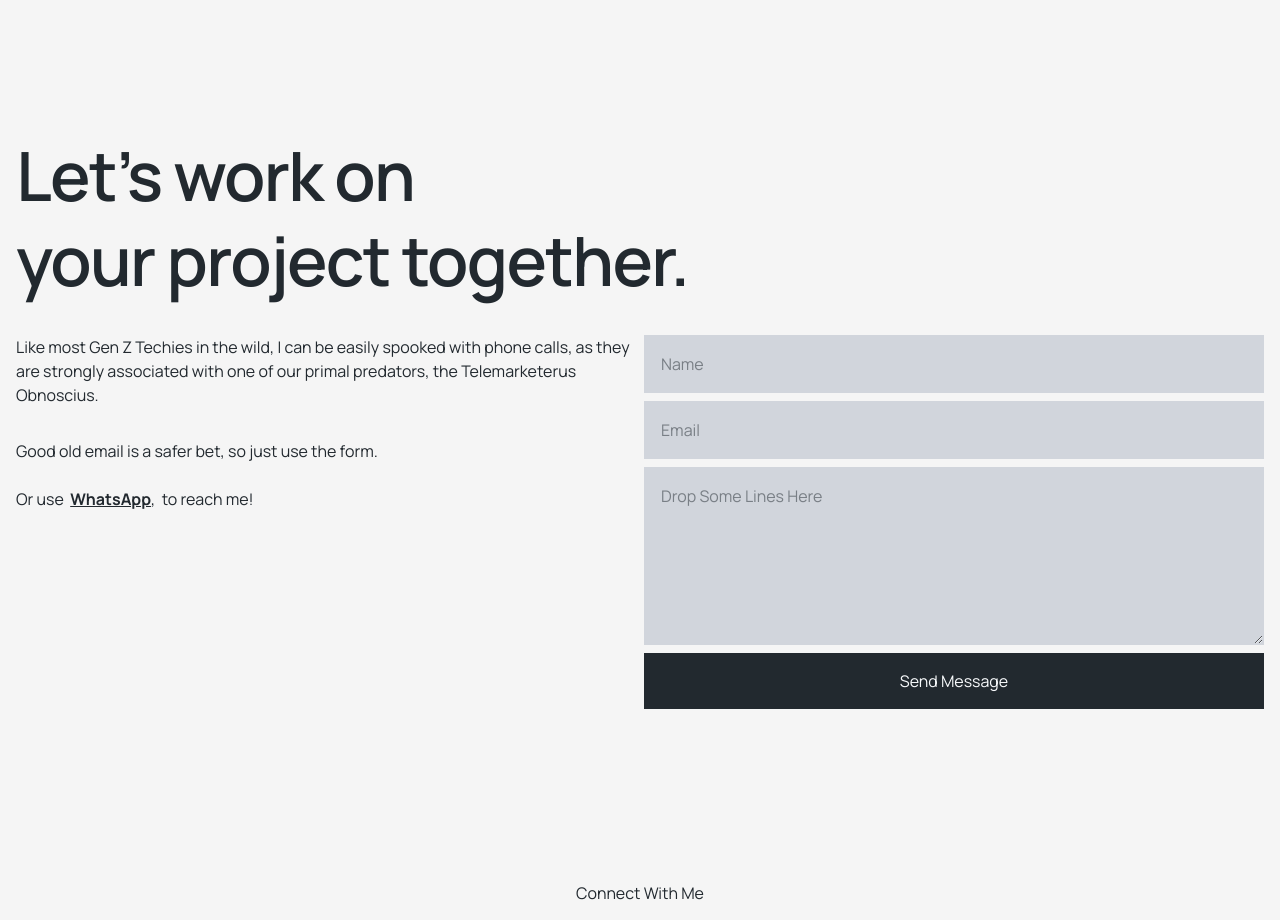
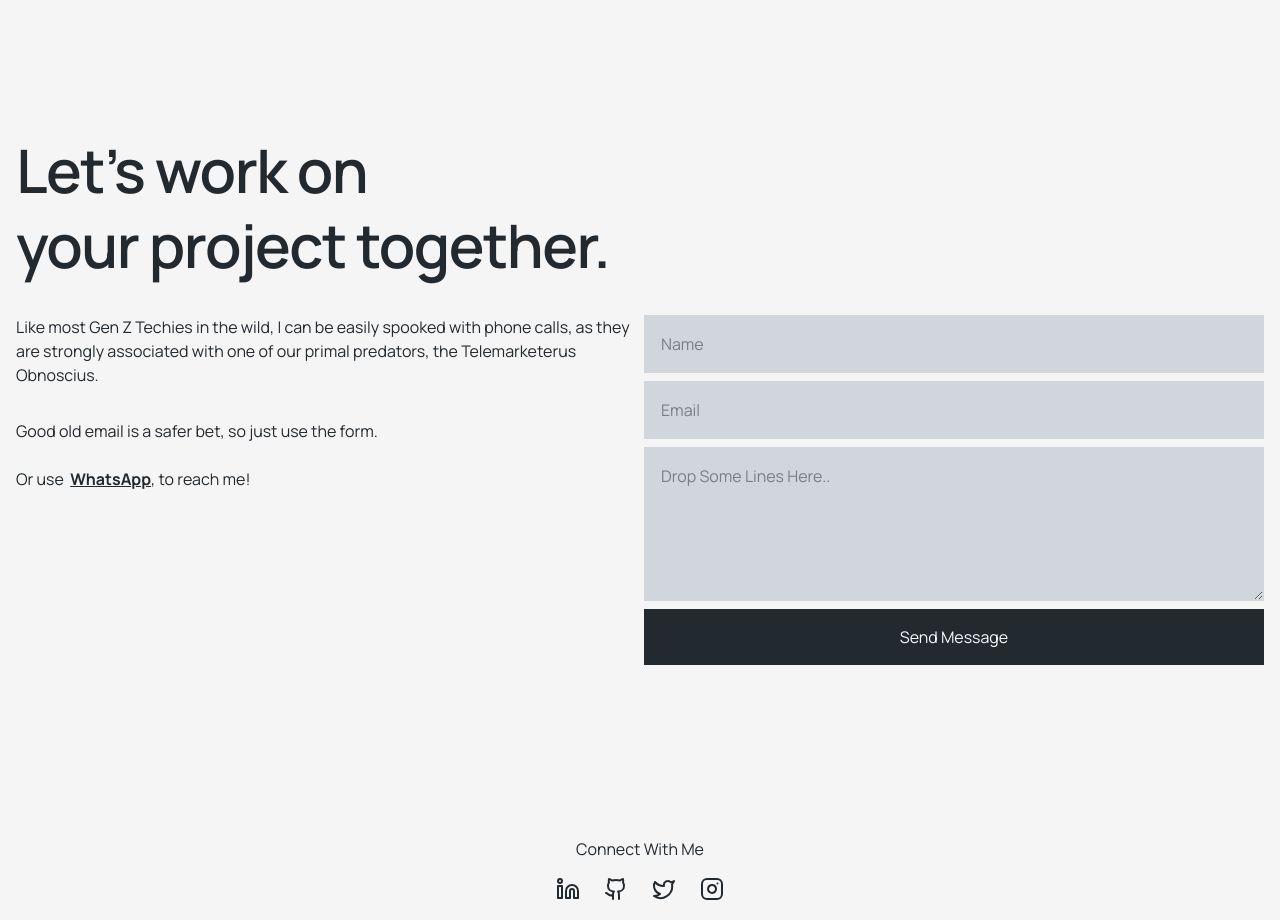
Before and after one commit to deraolisah/deraolisah, a React (Vite) app: page / in a window 1280 px wide. Shown: the part 2100-3020 px from the top of the page. Built offline with nearby package versions, Linux system fonts and the light colour scheme.

Commit message:
Updates: Resposive Project Cards

```diff
--- a/src/components/Contact.jsx
+++ b/src/components/Contact.jsx
@@ -3,7 +3,7 @@ import React from 'react'
 const Contact = () => {
   return (
     <section className='container py-10 md:py-18 flex flex-col' id="contact">
-      <h1 className="font-semibold text-3xl md:text-[68px] leading-tight tracking-tight">
+      <h1 className="font-semibold text-3xl md:text-[60px] leading-tight tracking-tight">
         Let’s work on
         <br/>
         your project together.
@@ -20,9 +20,7 @@ const Contact = () => {
             Good old email is a safer bet, so just use the form.
 
             <br/><br/>
-            Or use
-            &nbsp;<a href="https://wa.me/2347088530385/" target='_blank' className='font-bold underline hover:text-primary'>WhatsApp</a>,
-            &nbsp;to reach me!
+            Or use &nbsp;<a href="https://wa.me/2347088530385/" target='_blank' className='font-bold underline hover:text-primary'>WhatsApp</a>, to reach me!
           </div>
         </div>
 
@@ -31,17 +29,17 @@ const Contact = () => {
             <input
               type='text'
               placeholder='Name'
-              className='bg-gray-300 p-4 border border-gray-300 hover:border-gray-800 focus:outline-none'
+              className='bg-gray-300 p-4 border border-gray-300 hover:border-gray-400 focus:border focus:border-dark focus:outline-0'
             />
             <input
               type='email'
               placeholder='Email'
-              className='bg-gray-300 p-4 border border-gray-300 hover:border-gray-800 focus:outline-none'
+              className='bg-gray-300 p-4 border border-gray-300 hover:border-gray-400 focus:border focus:border-dark focus:outline-0'
             />
             <textarea
-              placeholder='Drop Some Lines Here'
-              rows={6}
-              className='bg-gray-300 p-4 border border-gray-300 hover:border-gray-800 focus:outline-none'>
+              placeholder='Drop Some Lines Here..'
+              rows={5}
+              className='bg-gray-300 p-4 border border-gray-300 hover:border-gray-400 focus:border focus:border-dark focus:outline-0'>
 
             </textarea>
             <button
--- a/src/components/Hero.jsx
+++ b/src/components/Hero.jsx
@@ -48,7 +48,7 @@ const Hero = () => {
       </div>
 
 
-      <div className="grid grid-cols-2 md:grid-cols-3 lg:grid-cols-4 gap-x-2 gap-y-3 mt-3">
+      <div className="grid grid-cols-1 sm:grid-cols-2 md:grid-cols-3 lg:grid-cols-4 gap-x-2 gap-y-3 mt-3">
         {filteredprojects.map((project) => (
           <ProjectCard project={project} openModal={openModal} />
         ))}
```
